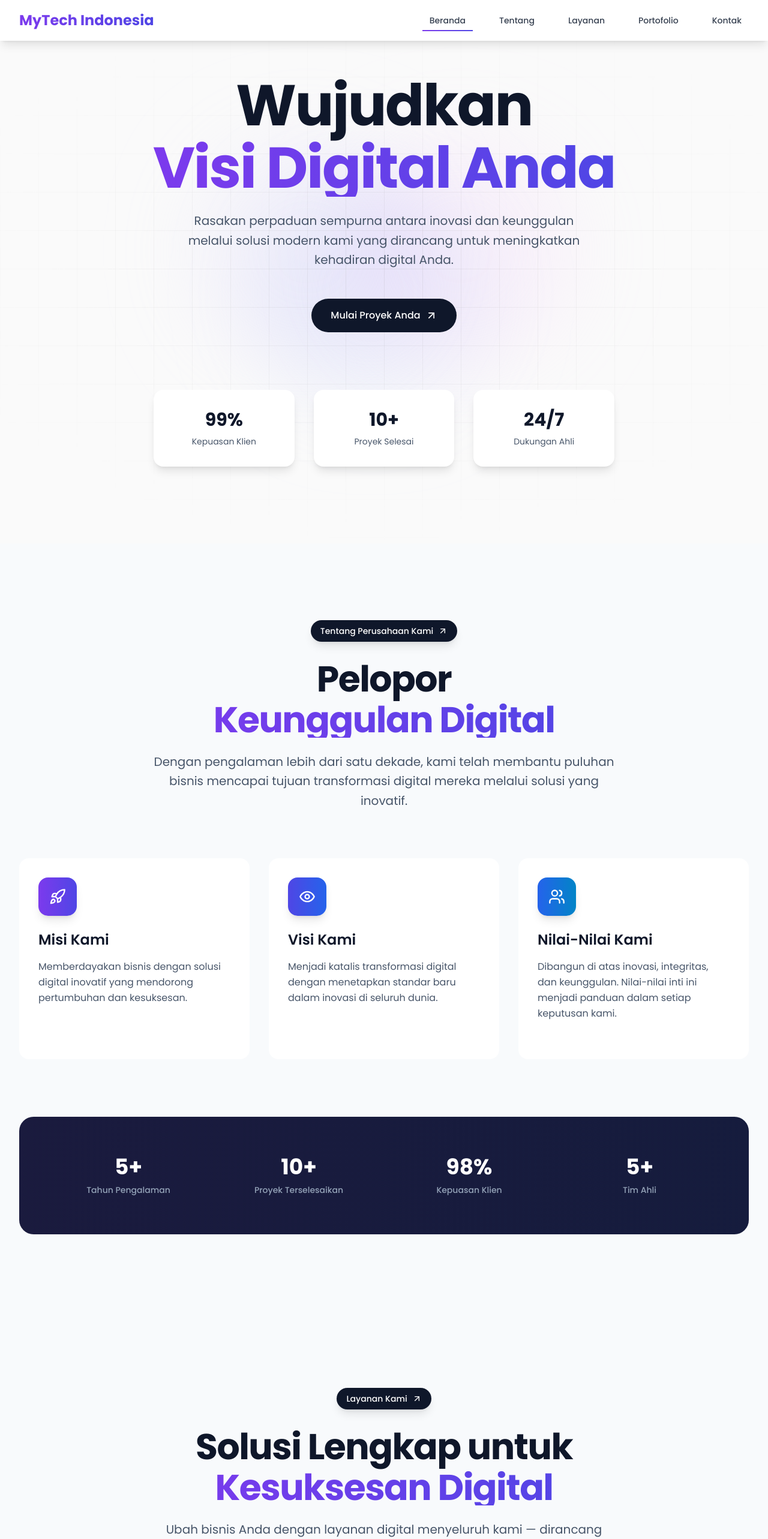
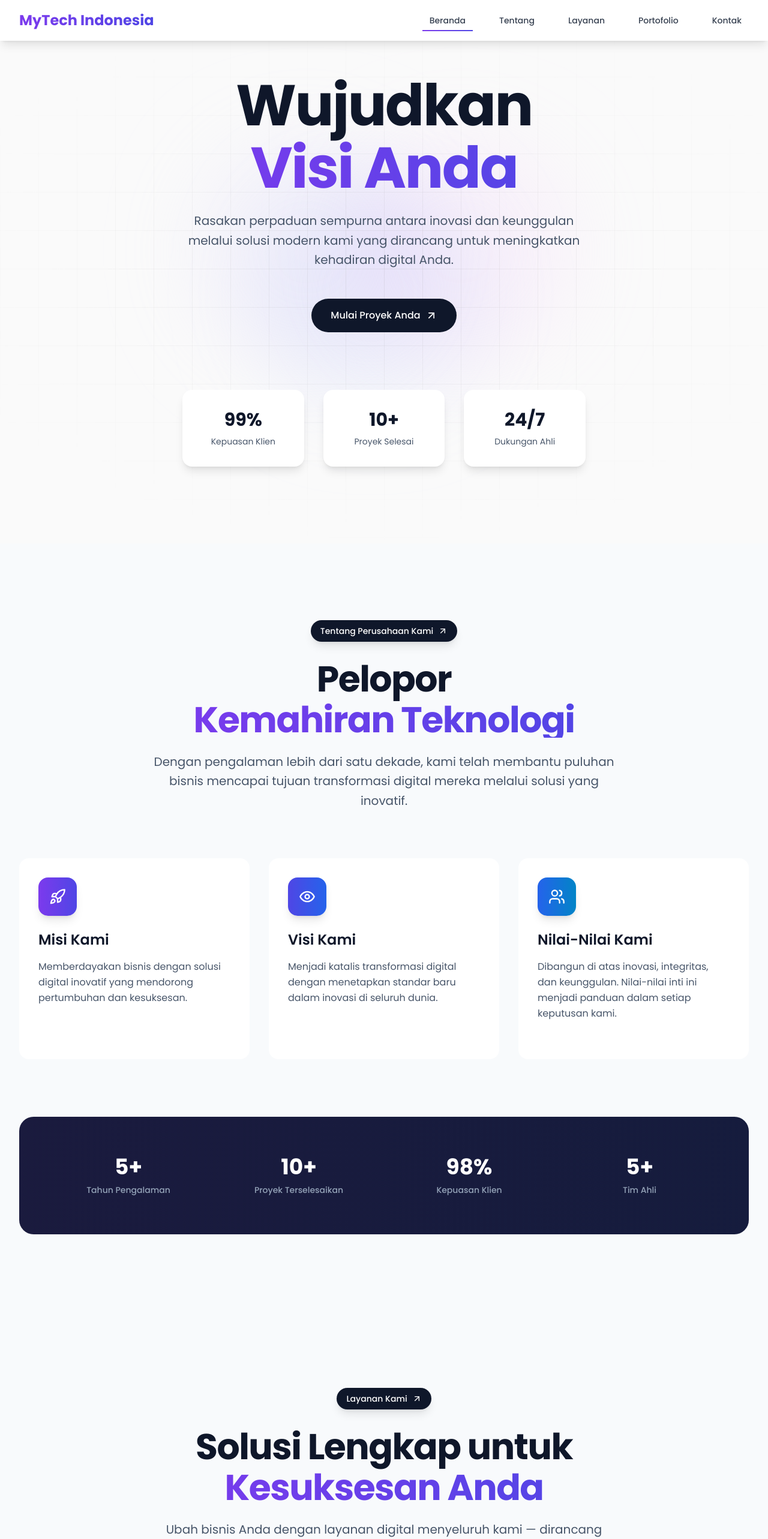
Before and after one commit to aldi1995/mytechv2, a React (Vite) app: page / in a window 1280 px wide. Shown: the top 2566 px of the page at 60% size. Built offline with nearby package versions, Linux system fonts and the light colour scheme.

Commit message:
update: revisi seluruh file di folder src

```diff
--- a/src/components/About.jsx
+++ b/src/components/About.jsx
@@ -55,7 +55,7 @@ const About = () => {
           <h2 className="text-5xl font-bold tracking-tight text-slate-900 lg:text-6xl">
             Pelopor
             <span className="block mt-2 bg-gradient-to-r from-violet-600 to-indigo-600 bg-clip-text text-transparent">
-              Keunggulan Digital
+              Kemahiran Teknologi
             </span>
           </h2>
 
--- a/src/components/Hero.jsx
+++ b/src/components/Hero.jsx
@@ -28,7 +28,7 @@ const Hero = () => {
             <h1 className="text-6xl sm:text-7xl lg:text-8xl font-bold tracking-tight text-slate-900 leading-tight overflow-visible">
                Wujudkan
                  <span className="block mt-2 bg-gradient-to-r from-violet-600 to-indigo-600 bg-clip-text text-transparent">
-               Visi Digital Anda
+               Visi Anda
               </span>
             </h1>
 
--- a/src/components/Portfolio.jsx
+++ b/src/components/Portfolio.jsx
@@ -170,7 +170,7 @@ const Portfolio = () => {
           <h2 className="text-5xl font-bold tracking-tight text-slate-900 lg:text-6xl">
             Menampilkan
             <span className="block mt-2 bg-gradient-to-r from-violet-600 to-indigo-600 bg-clip-text text-transparent">
-              Keunggulan Digital Kami
+              Kehebatan Kami
             </span>
           </h2>
 
--- a/src/components/Services.jsx
+++ b/src/components/Services.jsx
@@ -78,7 +78,7 @@ const Services = () => {
           <h2 className="text-5xl font-bold tracking-tight text-slate-900 lg:text-6xl">
             Solusi Lengkap untuk
             <span className="block mt-2 bg-gradient-to-r from-violet-600 to-indigo-600 bg-clip-text text-transparent">
-              Kesuksesan Digital
+              Kesuksesan Anda
             </span>
           </h2>
 
```
